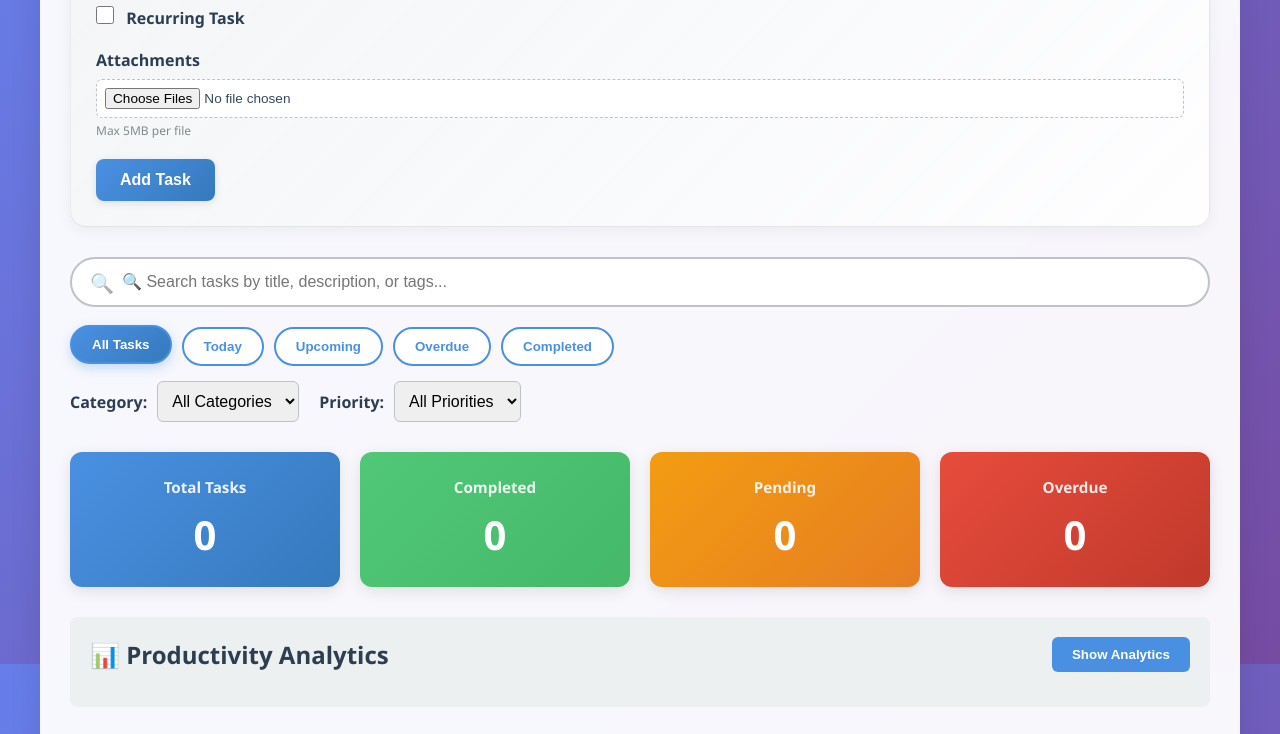
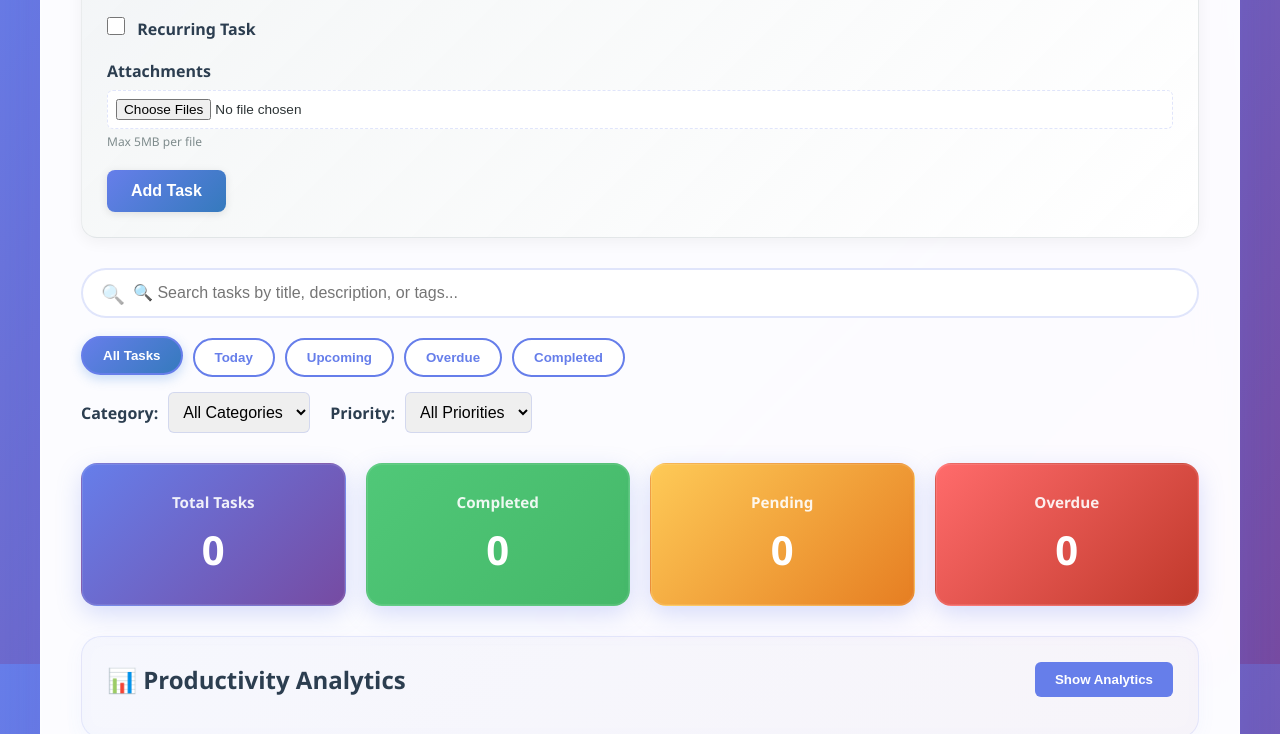
Before and after one commit to Hariharanadh327/CPTSA-COMPLETE-PERSONAL-TASK-SCHEDULE-ASSISTANCE-, a plain HTML site: page index.html in a window 1280 px wide. Shown: the part 936-1670 px from the top of the page. Drawn offline with Linux system fonts and the light colour scheme.

Commit message:
Update index.css

```diff
--- a/index.css
+++ b/index.css
@@ -9,20 +9,23 @@ html {
 }
 
 :root {
-    --primary-color: #4A90E2;
+    --primary-color: #667eea;
+    --primary-dark: #764ba2;
     --secondary-color: #50C878;
-    --danger-color: #E74C3C;
-    --warning-color: #F39C12;
+    --accent-purple: #9b59b6;
+    --accent-pink: #e056fd;
+    --danger-color: #ff6b6b;
+    --warning-color: #feca57;
     --dark-color: #2C3E50;
-    --light-color: #ECF0F1;
-    --text-color: #34495E;
-    --border-color: #BDC3C7;
-    --shadow: 0 2px 10px rgba(0, 0, 0, 0.1);
-    --priority-high: #E74C3C;
-    --priority-medium: #F39C12;
-    --priority-low: #3498DB;
-    --overdue-color: #C0392B;
-    --soon-color: #E67E22;
+    --light-color: rgba(255, 255, 255, 0.1);
+    --text-color: #2d3436;
+    --border-color: rgba(102, 126, 234, 0.2);
+    --shadow: 0 8px 32px rgba(102, 126, 234, 0.15);
+    --priority-high: #ff6b6b;
+    --priority-medium: #feca57;
+    --priority-low: #667eea;
+    --overdue-color: #ff4757;
+    --soon-color: #ffa502;
 }
 
 /* Custom Scrollbar */
@@ -74,12 +77,14 @@ body::before {
 .container {
     max-width: 1200px;
     margin: 0 auto;
-    background: rgba(255, 255, 255, 0.95);
-    backdrop-filter: blur(10px);
-    border-radius: 20px;
-    padding: 30px;
-    box-shadow: 0 8px 32px rgba(0, 0, 0, 0.1),
-                0 0 1px rgba(255, 255, 255, 0.5) inset;
+    background: rgba(255, 255, 255, 0.98);
+    backdrop-filter: blur(20px) saturate(180%);
+    border-radius: 24px;
+    padding: 40px;
+    box-shadow: 0 8px 32px rgba(102, 126, 234, 0.2),
+                0 0 0 1px rgba(255, 255, 255, 0.18) inset,
+                0 20px 60px rgba(118, 75, 162, 0.1);
+    border: 1px solid rgba(255, 255, 255, 0.4);
     position: relative;
     z-index: 1;
     animation: slideIn 0.6s ease-out;
@@ -545,15 +550,17 @@ header h1 {
 }
 
 .stat-card {
-    background: linear-gradient(135deg, var(--primary-color), #357ABD);
+    background: linear-gradient(135deg, var(--primary-color) 0%, var(--primary-dark) 100%);
     color: white;
-    padding: 25px;
-    border-radius: 12px;
+    padding: 28px;
+    border-radius: 16px;
     text-align: center;
-    box-shadow: 0 4px 15px rgba(0, 0, 0, 0.1);
+    box-shadow: 0 8px 24px rgba(102, 126, 234, 0.25),
+                0 0 0 1px rgba(255, 255, 255, 0.1) inset;
     transition: all 0.4s cubic-bezier(0.175, 0.885, 0.32, 1.275);
     position: relative;
     overflow: hidden;
+    border: 1px solid rgba(255, 255, 255, 0.1);
 }
 
 .stat-card::before {
@@ -612,10 +619,11 @@ header h1 {
 }
 
 .task-card {
-    background: linear-gradient(135deg, #ffffff 0%, #f8f9fa 100%);
-    border: 1px solid var(--border-color);
-    border-radius: 12px;
-    padding: 20px;
+    background: linear-gradient(135deg, rgba(255, 255, 255, 0.95) 0%, rgba(248, 249, 250, 0.9) 100%);
+    backdrop-filter: blur(10px);
+    border: 1px solid rgba(102, 126, 234, 0.15);
+    border-radius: 16px;
+    padding: 24px;
     transition: all 0.4s cubic-bezier(0.175, 0.885, 0.32, 1.275);
     display: flex;
     justify-content: space-between;
@@ -623,6 +631,7 @@ header h1 {
     position: relative;
     overflow: hidden;
     animation: cardSlideIn 0.5s ease-out;
+    box-shadow: 0 2px 12px rgba(102, 126, 234, 0.08);
 }
 
 @keyframes cardSlideIn {
@@ -924,13 +933,16 @@ header h1 {
 }
 
 .modal-content {
-    background: linear-gradient(135deg, #ffffff 0%, #f8f9fa 100%);
+    background: rgba(255, 255, 255, 0.98);
+    backdrop-filter: blur(20px) saturate(180%);
     margin: 5% auto;
-    padding: 35px;
-    border-radius: 20px;
+    padding: 40px;
+    border-radius: 24px;
     width: 90%;
     max-width: 600px;
-    box-shadow: 0 10px 40px rgba(0, 0, 0, 0.3);
+    box-shadow: 0 20px 60px rgba(102, 126, 234, 0.3),
+                0 0 0 1px rgba(255, 255, 255, 0.5) inset;
+    border: 1px solid rgba(102, 126, 234, 0.2);
     animation: slideDown 0.4s ease;
     position: relative;
 }
@@ -1380,9 +1392,12 @@ body.dark-mode .analytics-card {
 /* Analytics Dashboard Styles */
 .analytics-section {
     margin-bottom: 30px;
-    padding: 20px;
-    background: var(--light-color);
-    border-radius: 8px;
+    padding: 25px;
+    background: linear-gradient(135deg, rgba(102, 126, 234, 0.06) 0%, rgba(118, 75, 162, 0.06) 100%);
+    backdrop-filter: blur(10px);
+    border-radius: 20px;
+    border: 1px solid rgba(102, 126, 234, 0.12);
+    box-shadow: 0 4px 20px rgba(102, 126, 234, 0.05);
 }
 
 .analytics-header {
@@ -1423,12 +1438,14 @@ body.dark-mode .analytics-card {
 }
 
 .analytics-card {
-    background: white;
-    padding: 20px;
-    border-radius: 8px;
-    border: 1px solid var(--border-color);
-    box-shadow: var(--shadow);
-    transition: transform 0.3s;
+    background: rgba(255, 255, 255, 0.9);
+    backdrop-filter: blur(10px);
+    padding: 24px;
+    border-radius: 16px;
+    border: 1px solid rgba(102, 126, 234, 0.15);
+    box-shadow: 0 4px 16px rgba(102, 126, 234, 0.1),
+                0 0 0 1px rgba(255, 255, 255, 0.5) inset;
+    transition: all 0.3s ease;
 }
 
 .analytics-card:hover {
```
